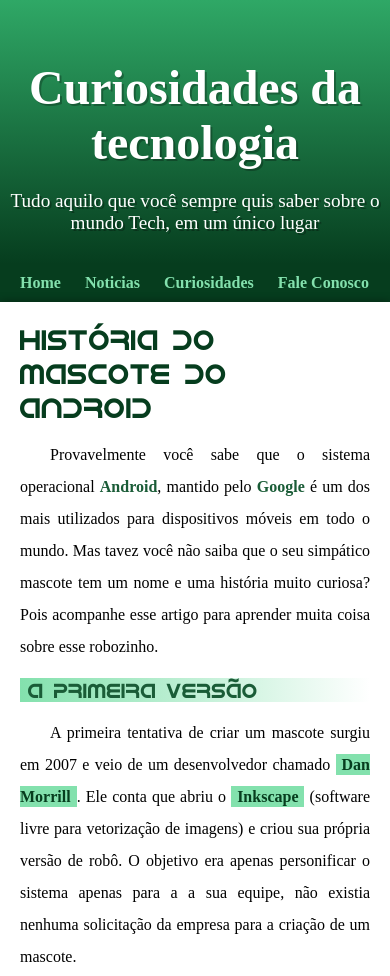
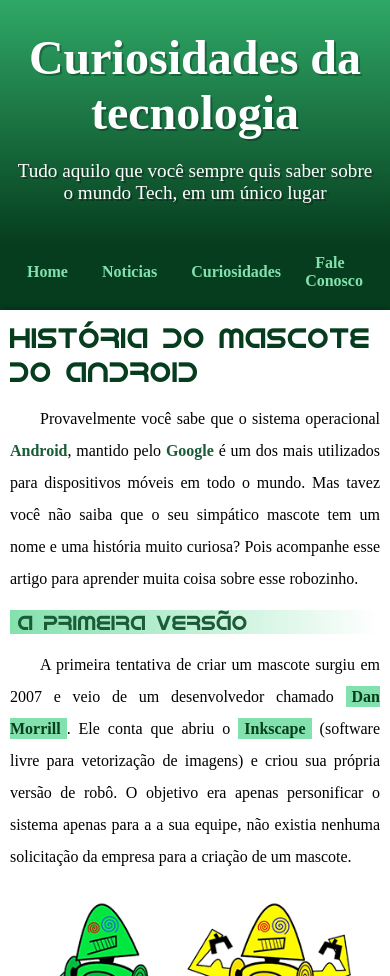
Before and after one commit to GKPTAN/correction-of-site-android-history, a plain HTML site: page index.html in a window 390 px wide. Shown: the top 976 px of the page. Drawn offline with Linux system fonts and the light colour scheme.

Commit message:
atualizando projeto

```diff
--- a/css/responsivo.css
+++ b/css/responsivo.css
@@ -1,11 +1,25 @@
 @media (max-width: 375px) {
-       header {
-        padding-bottom: 10px;
-       }
+    div.video {
+        max-width: 240px;
+        margin: 0px -40px 30px 0px;
+    }
 }
 
 @media (max-width: 425px) {
     header {
-     padding-bottom: 10px;
+        padding-bottom: 10px;
+    }
+    header > p {
+        margin-bottom: 30px;
+    }
+    nav {
+        padding-bottom: 20px;
+    }
+    nav ul {
+        gap: 0;
+        justify-content: space-around;
+    }
+    nav ul li {
+        width: min-content;
     }
 }
--- a/css/style.css
+++ b/css/style.css
@@ -36,13 +36,13 @@ header {
     background-image: linear-gradient(to bottom, var(--cor3), var(--cor5));
     min-height: 150px;
     text-align: center;
-    padding-top: 30px;
+    padding: 15px 15px 0px;
 }
 
 header > h1 {
     color: white;
     font-family: 'Times New Roman', Times, serif;
-    margin-top: 30px;
+    margin-top: 15px;
     margin-bottom: 20px;
     font-size: 3em;
     text-shadow: 2px 2px 0px rgba(0, 0, 0, 0.267);
@@ -53,7 +53,7 @@ header > p {
     font-size: 1.2em;
     max-width: 500px;
     margin: auto;
-    margin-bottom: 20px;
+    margin-bottom: 50px;
     text-shadow: 2px 2px 0px rgba(0, 0, 0, 0.315);
 }
 
@@ -63,7 +63,16 @@ nav {
     box-shadow: 0px 7px 7px rgba(0, 0, 0, 0.192);
 }
 
-nav > a {
+nav ul {
+    list-style: none;
+    display: flex;
+    flex-direction: row;
+    flex-wrap: nowrap;
+    align-items: center;
+    gap: 20px;
+}
+
+nav ul li a {
     color: var(--cor1);
     padding: 10px;
     text-decoration: none;
@@ -72,7 +81,7 @@ nav > a {
     transition-duration: 0.5s;
 }
 
-nav > a:hover {
+nav ul li a:hover {
     background-color: var(--cor2);
     color: var(--cor5);
 }
@@ -84,7 +93,7 @@ main {
     margin: auto;
     box-shadow: 0px 0px 10px rgba(0, 0, 0, 0.418);
     margin-bottom: 30px;
-    padding: 20px;
+    padding: 10px;
     border-bottom-left-radius: 10px;
     border-bottom-right-radius: 10px;
 }
@@ -111,10 +120,11 @@ main img {
 
 div.video {
     background-color: var(--cor5);
-    margin: 0px -20px 30px -20px;
+    margin: 0px -10px 30px -10px;
     padding: 20px;
     padding-bottom: 56.5%;
     position: relative;
+    max-width: 980px;
 }
 
 div.video > iframe {
--- a/index.html
+++ b/index.html
@@ -16,10 +16,12 @@
         <p>Tudo aquilo que você sempre quis saber sobre o mundo Tech, em um único lugar</p>
     </header>
     <nav>
-        <a href="#">Home</a>
-        <a href="#">Noticias</a>
-        <a href="#">Curiosidades</a>
-        <a href="#">Fale Conosco</a>
+        <ul>
+            <li><a href="#">Home</a></li>
+            <li><a href="#">Noticias</a></li>
+            <li><a href="#">Curiosidades</a></li>
+            <li><a href="#">Fale Conosco</a></li>
+        </ul>
     </nav>
     <main>
         <article>
```
